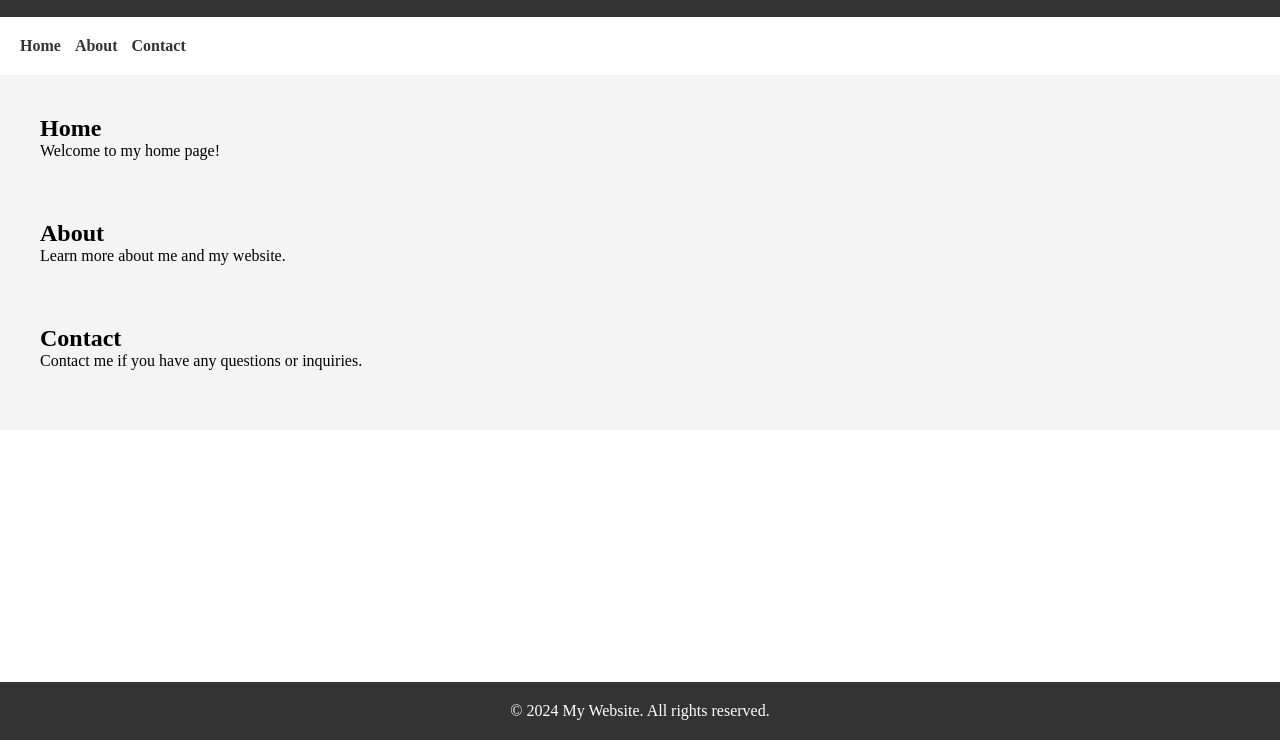
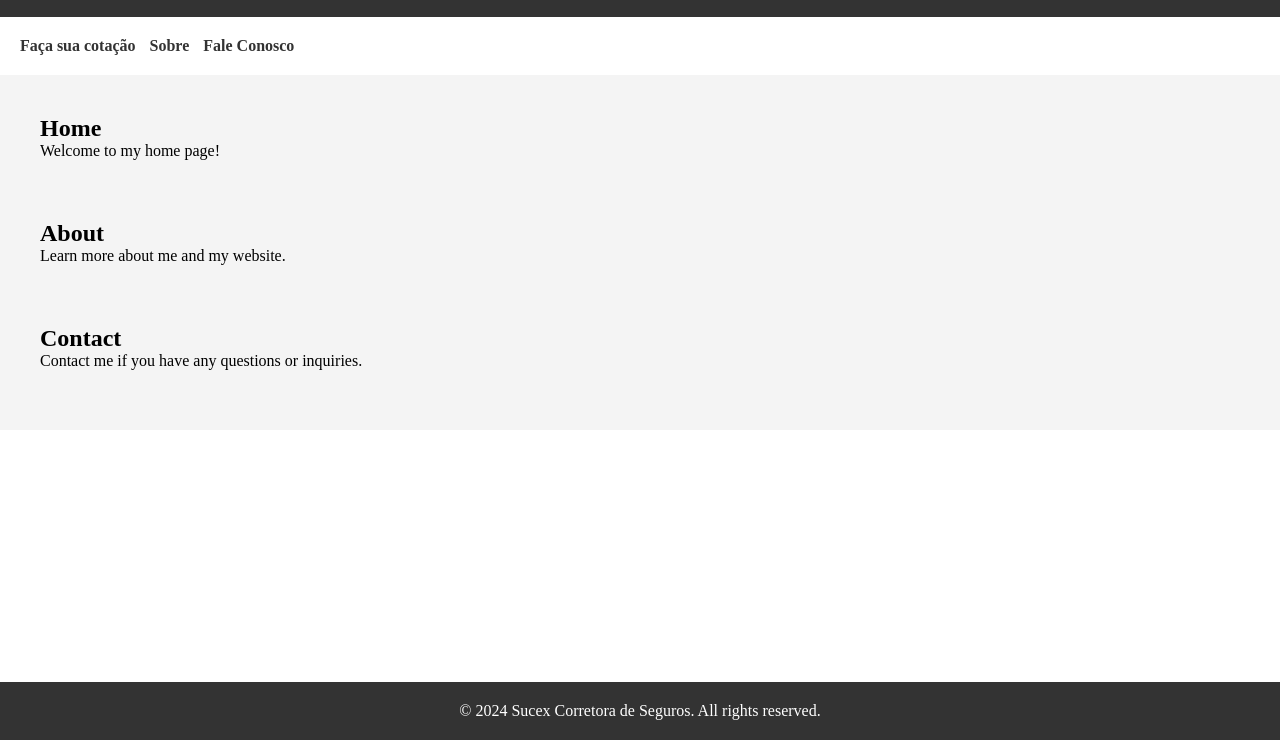
Before and after one commit to thomasabauat/SucexCorretora, a plain HTML site: page index.html in a window 1280 px wide. Shown: the part 60-800 px from the top of the page. Drawn offline with Linux system fonts and the light colour scheme.

Commit message:
Update index.html

```diff
--- a/index.html
+++ b/index.html
@@ -3,7 +3,7 @@
 <head>
     <meta charset="UTF-8">
     <meta name="viewport" content="width=device-width, initial-scale=1.0">
-    <title>My Website</title>
+    <title>Sucex Corretora de Seguros</title>
     <link rel="stylesheet" href="styles.css">
 </head>
 <body>
@@ -12,9 +12,9 @@
     </header>
     <nav>
         <ul>
-            <li><a href="#home">Home</a></li>
-            <li><a href="#about">About</a></li>
-            <li><a href="#contact">Contact</a></li>
+            <li><a href="#home">Faça sua cotação</a></li>
+            <li><a href="#about">Sobre</a></li>
+            <li><a href="#contact">Fale Conosco</a></li>
         </ul>
     </nav>
     <main>
@@ -32,7 +32,7 @@
         </section>
     </main>
     <footer>
-        <p>&copy; 2024 My Website. All rights reserved.</p>
+        <p>&copy; 2024 Sucex Corretora de Seguros. All rights reserved.</p>
     </footer>
     <script src="script.js"></script>
 </body>
```
